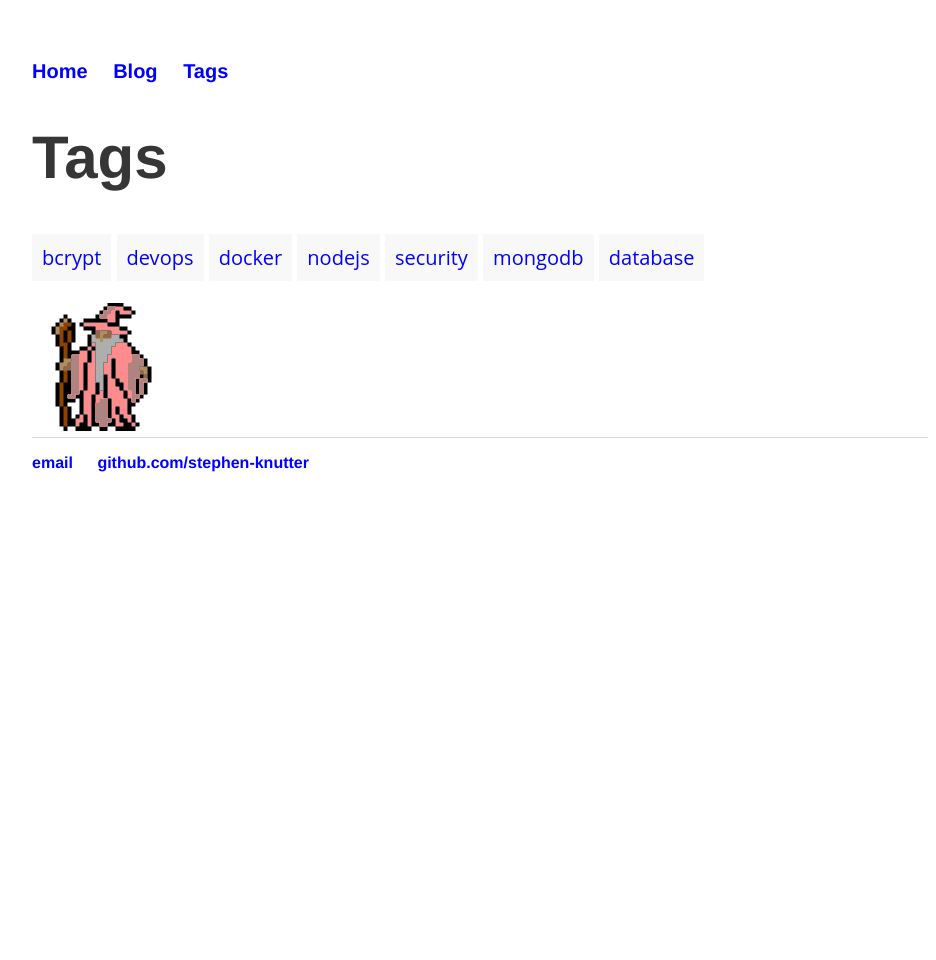
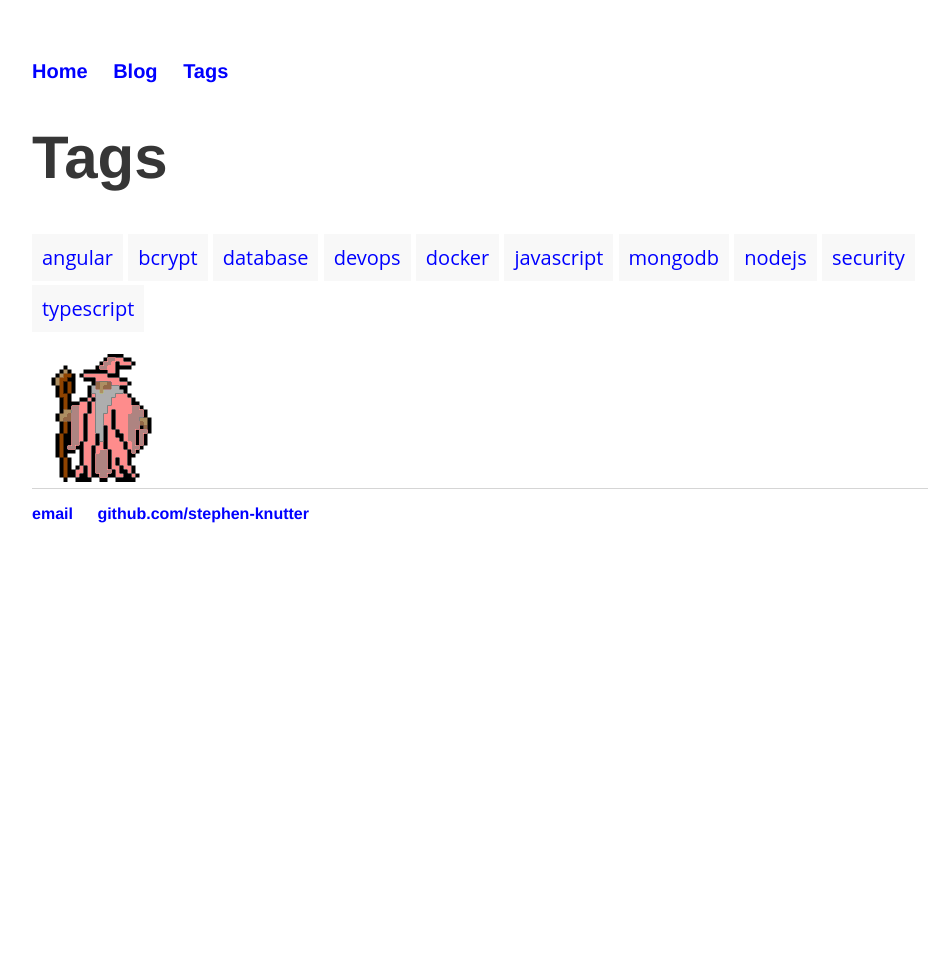
Before and after one commit to stephen-knutter/stephen-knutter.github.io, a Jekyll site: the page built from tags/index.html, in a window 1280 px wide. Shown: the whole page, without its empty margins (160-1096 px from the left). Built offline with Jekyll 4.4.1, drawn with Linux system fonts in a browser that asks for light colours.

Commit message:
update tag list

```diff
--- a/_includes/tags.html
+++ b/_includes/tags.html
@@ -1,10 +1,13 @@
 
 <div class="tag-list">
+    <span class="tag"><a href="/tags/angular">angular</a></span>
     <span class="tag"><a href="/tags/bcrypt">bcrypt</a></span>
+    <span class="tag"><a href="/tags/database">database</a></span>
     <span class="tag"><a href="/tags/devops">devops</a></span>
     <span class="tag"><a href="/tags/docker">docker</a></span>
+    <span class="tag"><a href="/tags/javascript">javascript</a></span>
+    <span class="tag"><a href="/tags/mongodb">mongodb</a></span>
     <span class="tag"><a href="/tags/nodejs">nodejs</a></span>
     <span class="tag"><a href="/tags/security">security</a></span>
-    <span class="tag"><a href="/tags/mongodb">mongodb</a></span>
-    <span class="tag"><a href="/tags/database">database</a></span>
+    <span class="tag"><a href="/tags/typescript">typescript</a></span>
 </div>
```
Also changed, not shown: _posts/2020-02-01-setup-angular-typescript-alias.md (+2 -1 lines).
